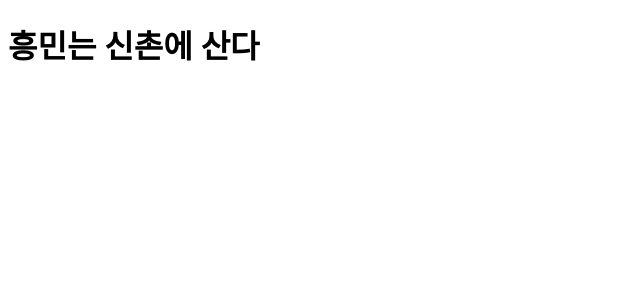
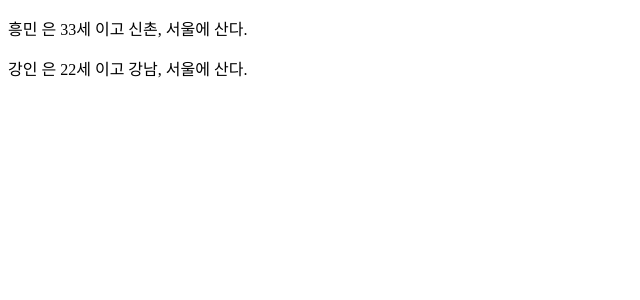
Before and after one commit to zxcvcx123/react20231031, a React (Create React App) app: page / in a window 1280 px wide. Shown: the top 300 px of the page, without its empty margins (0-640 px from the left). Built offline with nearby package versions, Linux system fonts and the light colour scheme.

Commit message:
구조분해 할당 연습

```diff
--- a/src/App.js
+++ b/src/App.js
@@ -1,17 +1,18 @@
 function App() {
   return (
     <>
-      <MyComp value={"흥민"} address={"신촌"} />
+      <MyComp name={"흥민"} age={33} address={"신촌"} city={"서울"} />
+      <MyComp age={22} address={"강남"} city={"서울"} />
     </>
   );
 }
 
-function MyComp({ value, address }) {
+function MyComp({ name = "강인", address, city, age = 10 }) {
   return (
     <div>
-      <h1>
-        {value}는 {address}에 산다
-      </h1>
+      <p>
+        {name} 은 {age}세 이고 {address}, {city}에 산다.
+      </p>
     </div>
   );
 }
```
